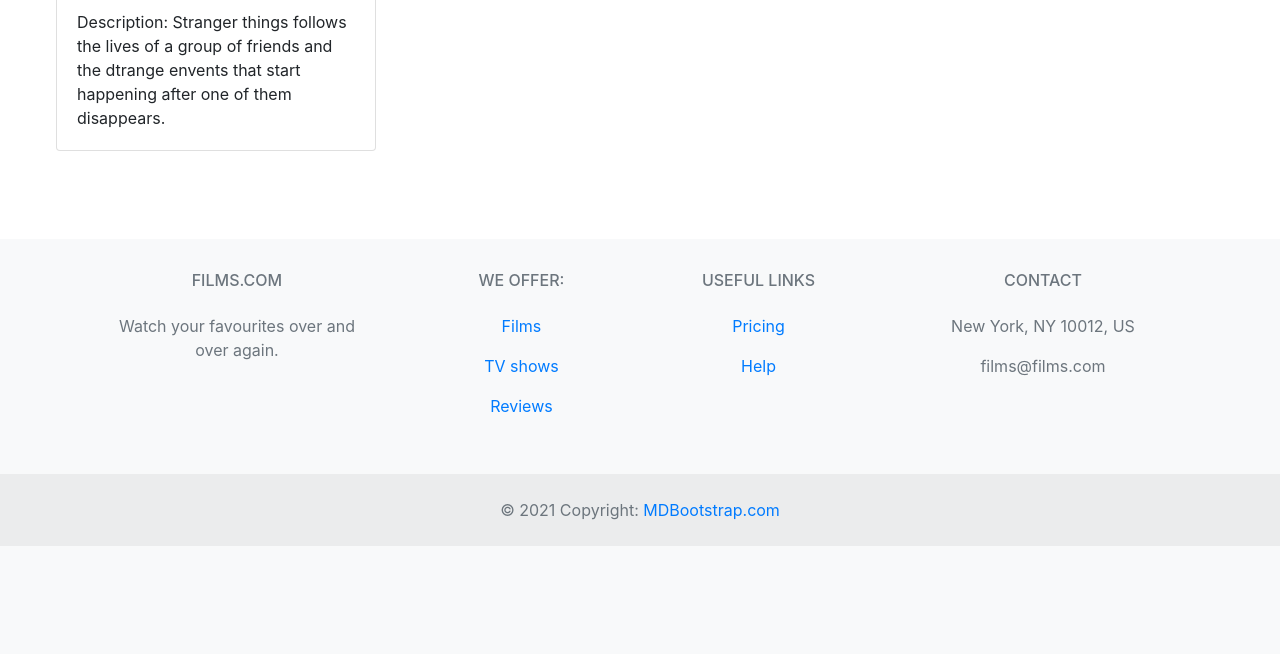
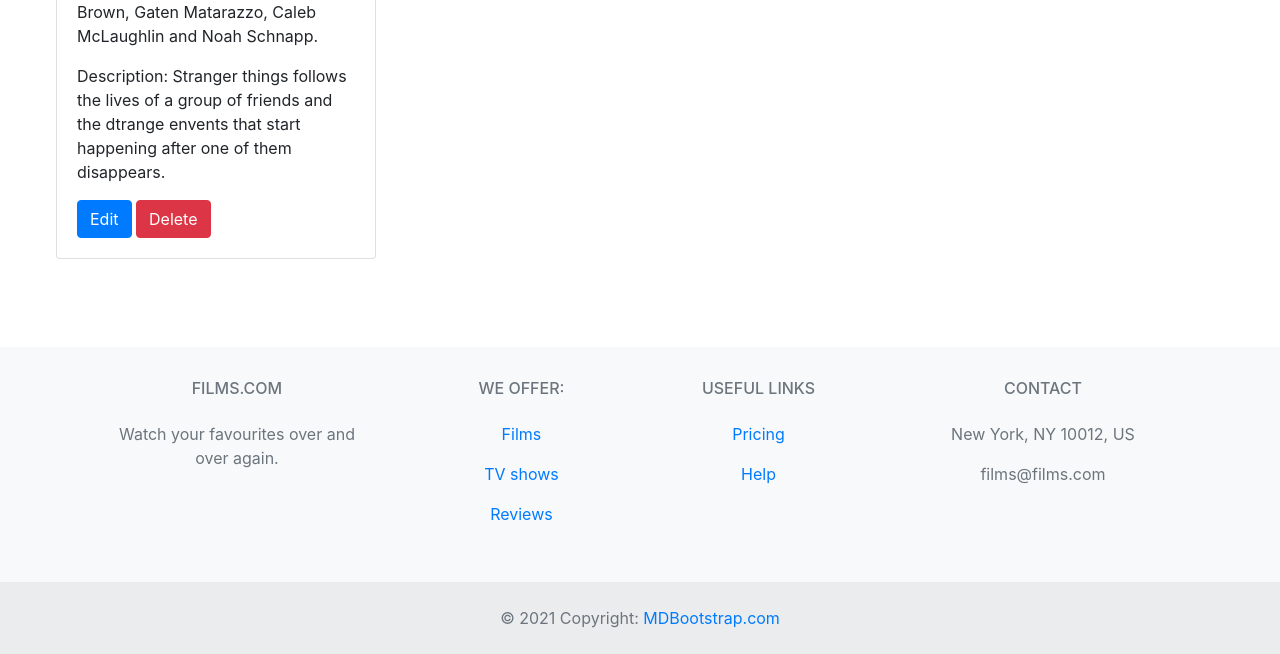
Before and after one commit to Adrian0910/proyecto-final-coderhouse, a Django app: page /list-tv-shows/ in a window 1280 px wide. Shown: the part 1338-1992 px from the top of the page. Before the commit the page ends 1884 px from the top, so only its background shows below. Run offline with Django 4.2, Linux system fonts and the light colour scheme; data comes from the database, SQL or seed files in the repository; some libraries are stand-ins or nearby versions.

Commit message:
Se agregó la función de borrar TV shows, no funciona del todo.

```diff
--- a/films/models.py
+++ b/films/models.py
@@ -2,7 +2,6 @@
 from django.db import models
 
 class Film(models.Model):
-
     name = models.CharField(max_length=40)
     price = models.FloatField()
     year = models.IntegerField()
--- a/proyectoFinal/urls.py
+++ b/proyectoFinal/urls.py
@@ -19,7 +19,7 @@
 from proyectoFinal.views import resenas, home, search_catalog, about, pages
 from films.views import create_film
 from films.views import create_film, list_films
-from tv_shows.views import create_tv_show, list_tv_shows
+from tv_shows.views import create_tv_show, delete_tv_show, list_tv_shows
 from reviews.views import create_review, list_reviews
 
 
@@ -36,4 +36,5 @@
     path('search-catalog/', search_catalog, name = 'search'),
     path('about/', about, name = 'about'),
     path('pages/', pages, name = 'pages'),
+    path('delete-tv-show/<int:pk>', delete_tv_show, name='delete_tv_show'),
 ]
--- a/templates/list_tv_shows.html
+++ b/templates/list_tv_shows.html
@@ -25,6 +25,8 @@
             <p class="card-text">Director: {{f.director}}</p>
             <p class="card-text">Actors: {{f.actors}}</p>
             <p class="card-text">Description: {{f.description}}</p>
+            <a href="#" class= "btn btn-primary" > Edit </a>
+            <a href="/delete_tv_show/{{tv_shows.id}}" class= "btn btn-danger" > Delete </a>
         </div>
     </div>
     {% endfor %}
--- a/tv_shows/views.py
+++ b/tv_shows/views.py
@@ -36,3 +36,14 @@
         'tv_shows': tv_shows
     }
     return render(request, 'list_tv_shows.html', context=context)
+
+
+def delete_tv_show(request, pk):
+    if request.method == 'GET':
+        tv_shows = Tv_shows.objects.get(pk=pk)
+        context = {'tv_shows':tv_shows}
+        return render(request, 'delete_tv_show.html', context=context)
+    elif request.method == 'POST':
+        tv_shows = Tv_shows.objects.get(pk=pk)
+        tv_shows.delete()
+        return redirect(list_tv_shows.html)
```
Also changed, not shown: templates/delete_tv_show.html (added, +20 -0 lines).
